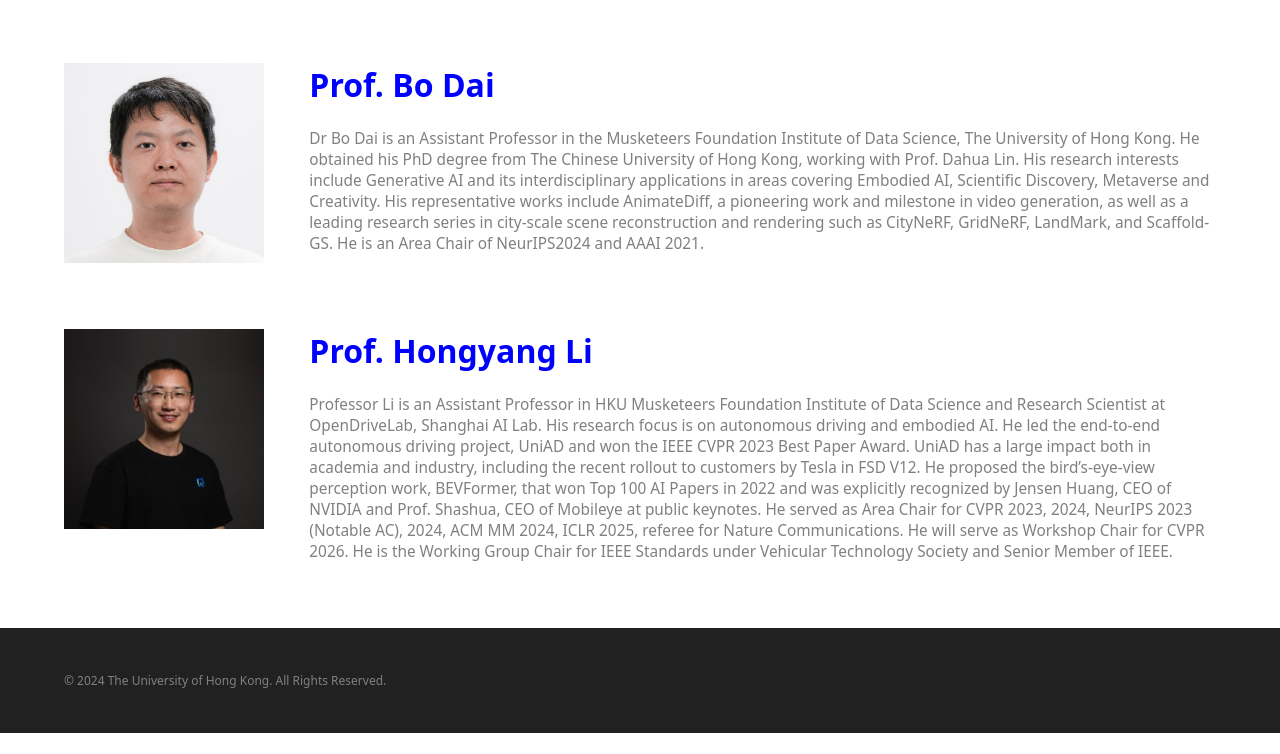
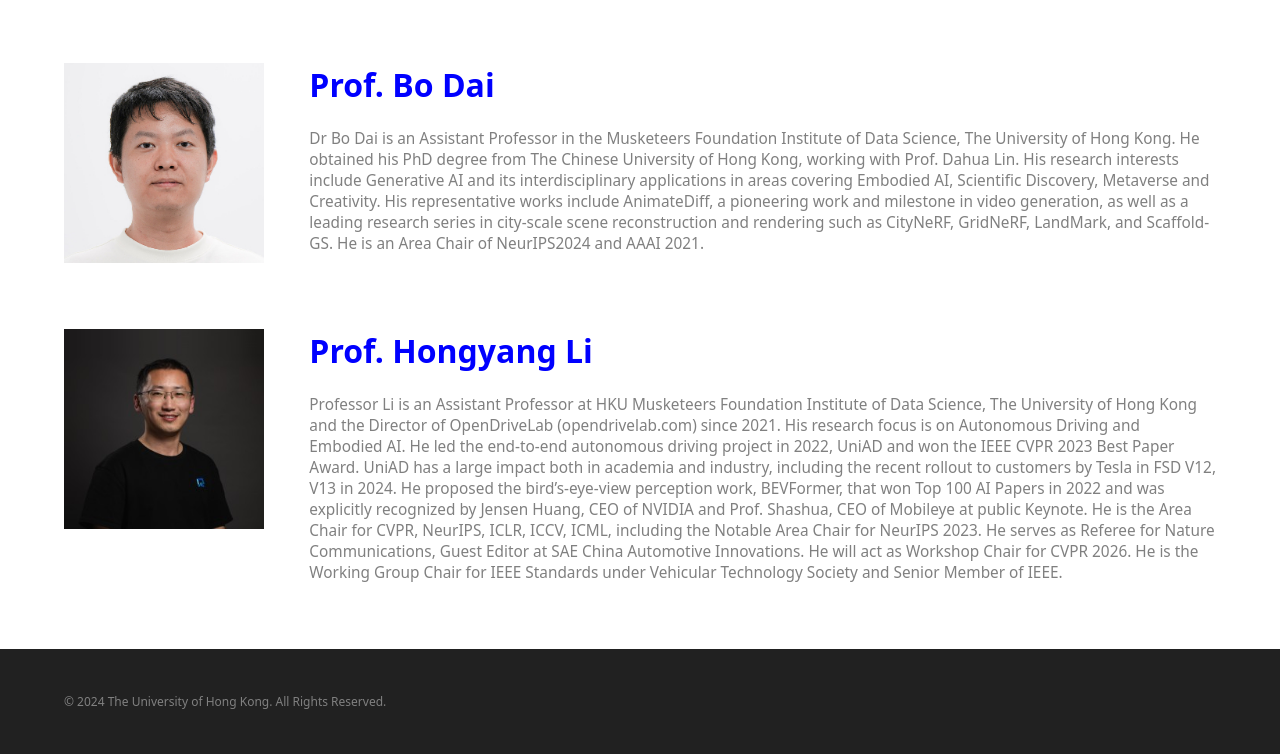
Before and after one commit to hku-sh-icrc/hku-sh-icrc.github.io, a plain HTML site: page team/index.html in a window 1280 px wide. Shown: the part 2686-3440 px from the top of the page. Before the commit the page ends 3419 px from the top, so only its background shows below. Drawn offline with Linux system fonts and the light colour scheme.

Commit message:
update bio

```diff
--- a/team/index.html
+++ b/team/index.html
@@ -235,7 +235,7 @@ He is a Senior Member of IEEE, a Fellow of the Royal Society of Medicine, and an
                         <h2><a href="https://datascience.hku.hk/people/hongyang-li/" style="color: blue">Prof. Hongyang Li</a></h2>
                         <br>
                         <div style="font-size: 1.2vw; color: gray">
-                            Professor Li is an Assistant Professor in HKU Musketeers Foundation Institute of Data Science and Research Scientist at OpenDriveLab, Shanghai AI Lab. His research focus is on autonomous driving and embodied AI. He led the end-to-end autonomous driving project, UniAD and won the IEEE CVPR 2023 Best Paper Award. UniAD has a large impact both in academia and industry, including the recent rollout to customers by Tesla in FSD V12. He proposed the bird’s-eye-view perception work, BEVFormer, that won Top 100 AI Papers in 2022 and was explicitly recognized by Jensen Huang, CEO of NVIDIA and Prof. Shashua, CEO of Mobileye at public keynotes. He served as Area Chair for CVPR 2023, 2024, NeurIPS 2023 (Notable AC), 2024, ACM MM 2024, ICLR 2025, referee for Nature Communications. He will serve as Workshop Chair for CVPR 2026. He is the Working Group Chair for IEEE Standards under Vehicular Technology Society and Senior Member of IEEE.
+                            Professor Li is an Assistant Professor at HKU Musketeers Foundation Institute of Data Science, The University of Hong Kong and the Director of OpenDriveLab (opendrivelab.com) since 2021. His research focus is on Autonomous Driving and Embodied AI. He led the end-to-end autonomous driving project in 2022, UniAD and won the IEEE CVPR 2023 Best Paper Award. UniAD has a large impact both in academia and industry, including the recent rollout to customers by Tesla in FSD V12, V13 in 2024. He proposed the bird’s-eye-view perception work, BEVFormer, that won Top 100 AI Papers in 2022 and was explicitly recognized by Jensen Huang, CEO of NVIDIA and Prof. Shashua, CEO of Mobileye at public Keynote. He is the Area Chair for CVPR, NeurIPS, ICLR, ICCV, ICML, including the Notable Area Chair for NeurIPS 2023. He serves as Referee for Nature Communications, Guest Editor at SAE China Automotive Innovations. He will act as Workshop Chair for CVPR 2026. He is the Working Group Chair for IEEE Standards under Vehicular Technology Society and Senior Member of IEEE.
                         </div>
                         <!-- <br>
                         <h4>research fied</h4>
```
